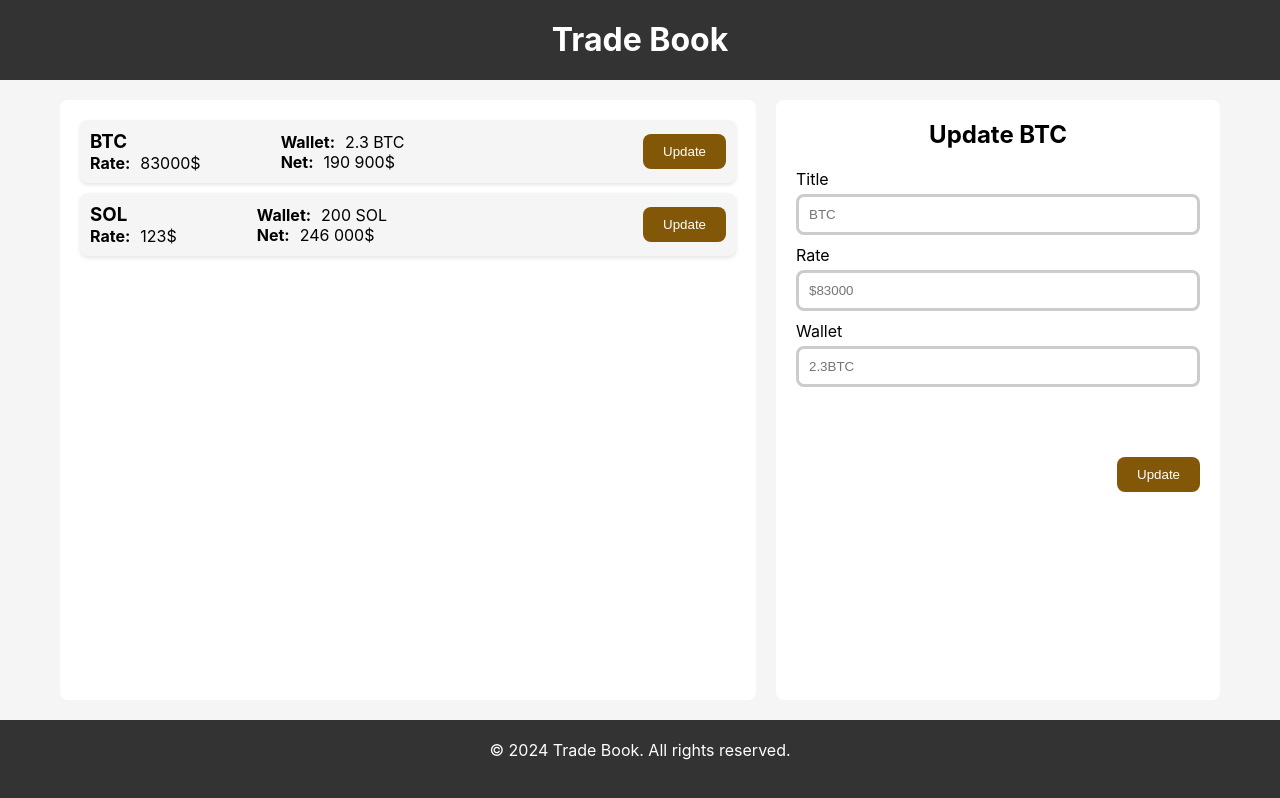
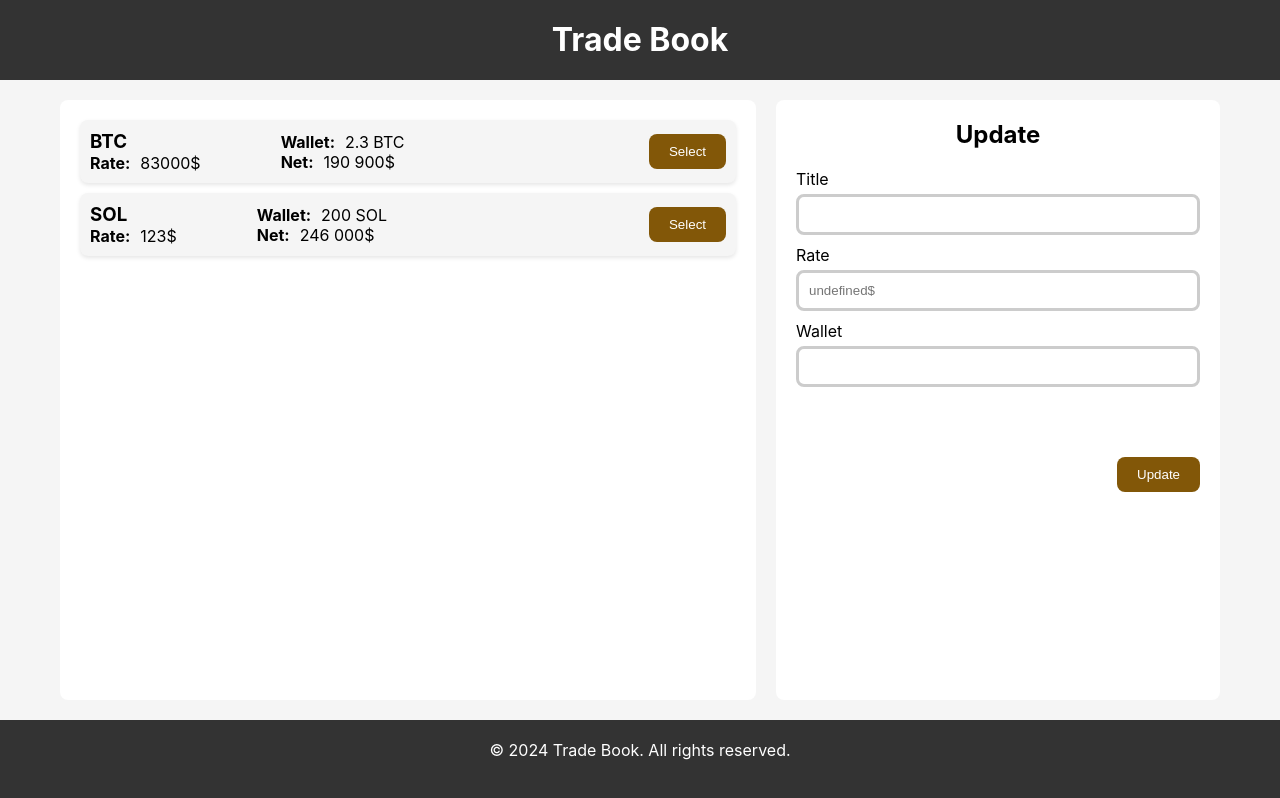
Before and after one commit to doniyor17/trade-book, a React (Vite) app: page / in a window 1280 px wide. Built offline with nearby package versions, Linux system fonts and the light colour scheme.

Commit message:
Added active item and update form synced

```diff
--- a/src/App.jsx
+++ b/src/App.jsx
@@ -23,17 +23,23 @@ const cryptos = [
 ];
 function App() {
   const [crypto, setCrypto] = useState(cryptos);
+  const [selected, setSelected] = useState(cryptos);
+
   return (
     <>
       <Header />
       <div className="container">
         <div className="wrapper">
           <div className="wrapper-list">
-            <List list={crypto} />
+            <List
+              list={crypto}
+              selected={selected}
+              onSelect={setSelected}
+            />
           </div>
           <div className="wrapper-form">
             <div className="form">
-              <UpdateForm />
+              <UpdateForm selected={selected} />
             </div>
           </div>
         </div>
--- a/src/components/Item.jsx
+++ b/src/components/Item.jsx
@@ -1,9 +1,9 @@
 import Button from './Button';
 
 /* eslint-disable react/prop-types */
-function Item({ item }) {
+function Item({ item, selected, onSelect }) {
   return (
-    <li className="wrapper-list-item">
+    <li className={`wrapper-list-item ${item.id === selected?.id ? 'active-item' : ''}`}>
       <div className="wrapper-list-item-content">
         <div className="wrapper-list-item-content-currency">
           <h3>{item.title}</h3>
@@ -23,7 +23,9 @@ function Item({ item }) {
           </div>
         </div>
       </div>
-      <Button>Update</Button>
+      <Button onClick={() => onSelect(item)}>
+        {item.id === selected?.id ? 'Cancel' : 'Select'}
+      </Button>
     </li>
   );
 }
--- a/src/components/List.jsx
+++ b/src/components/List.jsx
@@ -1,13 +1,15 @@
 /* eslint-disable react/prop-types */
 import Item from './Item';
 
-function List({ list }) {
+function List({ list, selected, onSelect }) {
   return (
     <ul className="list">
       {list.map(item => (
         <Item
           key={item.id}
           item={item}
+          selected={selected}
+          onSelect={onSelect}
         />
       ))}
     </ul>
--- a/src/components/UpdateForm.jsx
+++ b/src/components/UpdateForm.jsx
@@ -1,25 +1,26 @@
+/* eslint-disable react/prop-types */
 import Input from './Input';
 import Button from './Button';
-export default function UpdateForm() {
+export default function UpdateForm({ selected }) {
   return (
     <form className="update-form">
-      <h2 className="form-title">Update BTC</h2>
+      <h2 className="form-title">Update {selected?.title}</h2>
       <div className="update-form-title">
         <Input
           label="title"
-          placeholder="BTC"
+          placeholder={selected?.title}
         />
       </div>
       <div className="update-form-title">
         <Input
           label="rate"
-          placeholder="$83000"
+          placeholder={selected?.rate + '$'}
         />
       </div>
       <div className="update-form-title">
         <Input
           label="wallet"
-          placeholder="2.3BTC"
+          placeholder={selected?.wallet}
         />
       </div>
       <div className="update-form-action">
--- a/src/index.css
+++ b/src/index.css
@@ -125,6 +125,10 @@ header h1 {
   margin-top: 60px;
 }
 
+.active-item {
+  background-color: rgba(0, 0, 0, 0.1) !important;
+}
+
 footer {
   height: 80px;
   padding: 20px;
```
